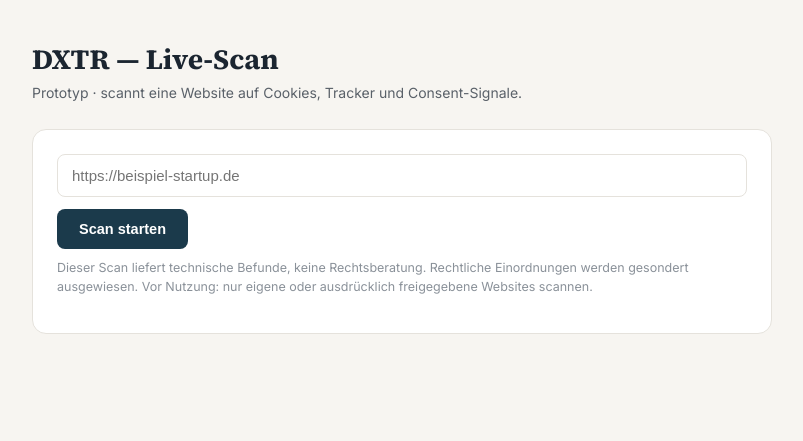
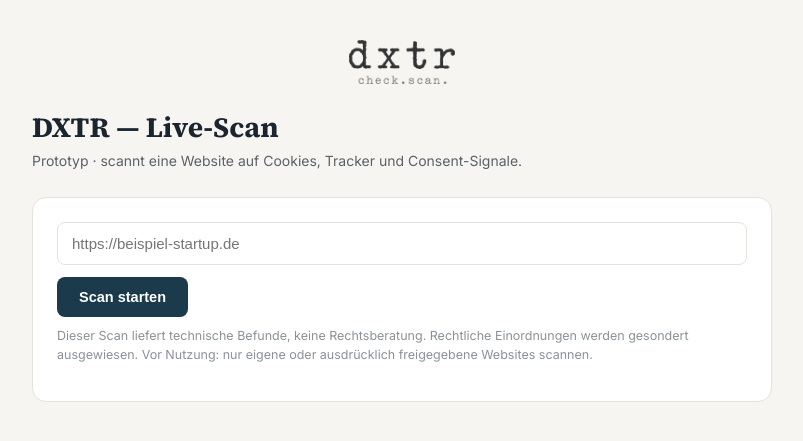
Before and after one commit to MarkoJVogt/dxtr-crawler, a website: page public/index.html in a window 1280 px wide. Shown: the whole page, without its empty margins (238-1041 px from the left). Drawn offline with Linux system fonts and the light colour scheme.

Commit message:
Add files via upload

```diff
--- a/public/index.html
+++ b/public/index.html
@@ -43,12 +43,15 @@
   details summary { cursor: pointer; font-size: 12.5px; color: var(--navy); font-weight: 500; margin-top: 10px; }
   .raw { margin-top: 8px; font-size: 12.5px; color: var(--muted); }
   .raw code { background: #F0EEE9; padding: 1px 5px; border-radius: 4px; }
+  #siteHeader { text-align: center; margin-bottom: 20px; }
+  #siteHeader img { height: 44px; }
   #loading { color: var(--muted); font-size: 14px; }
   #error { color: var(--red); font-size: 14px; }
 </style>
 </head>
 <body>
 <div class="wrap">
+  <div id="siteHeader"><img src="/dxtr-logo.png" alt="DXTR" /></div>
   <h1>DXTR — Live-Scan</h1>
   <p class="sub">Prototyp · scannt eine Website auf Cookies, Tracker und Consent-Signale.</p>
 
```
Also changed, not shown: public/dxtr-logo.png (added).
